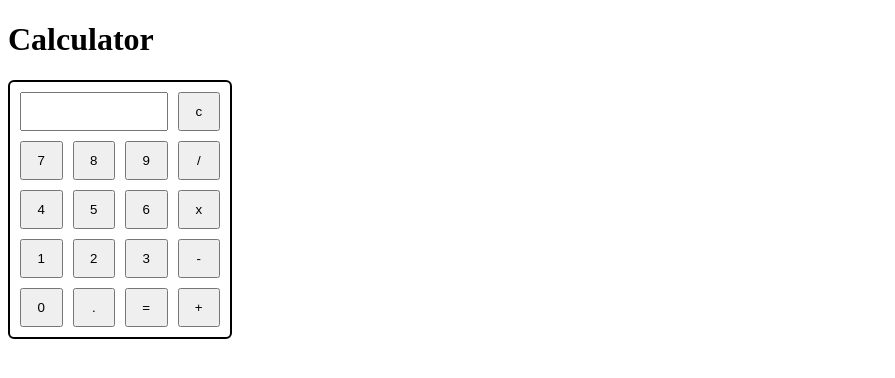
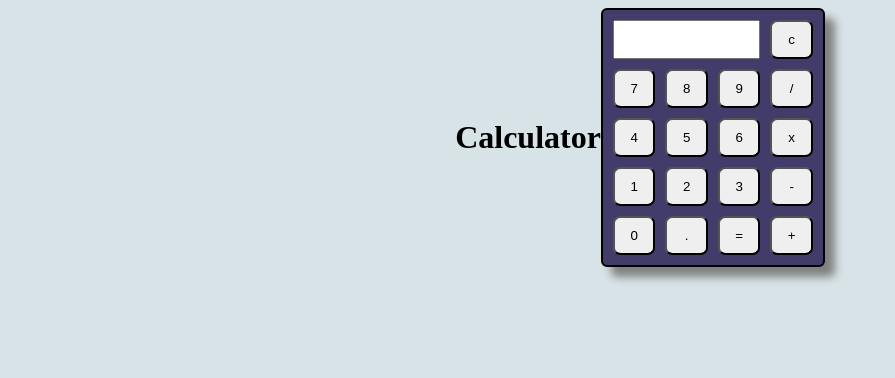
Before and after one commit to gauravkmr065/Calculator, a plain HTML site: page index.html in a window 1280 px wide. Shown: the whole page, without its empty margins (0-895 px from the left). Drawn offline with Linux system fonts and the light colour scheme.

Commit message:
Update main.css

```diff
--- a/main.css
+++ b/main.css
@@ -1,6 +1,3 @@
-
-
-/* key rules */
 .calculator {
 	display: grid;
 	grid-template-columns: repeat(4, 1fr);
@@ -8,6 +5,7 @@
 }
 .calculator input {
 	grid-column: 1 / span 3;
+	/* box-shadow: 3px 3px 1px grey; */
 }
 
 .calculator {
@@ -15,9 +13,22 @@
 	border: 2px solid black;
 	border-radius: 6px;
 	max-width: 200px;
+	box-shadow: 10px 10px 8px grey;
+	background-color: #413c69;
+
 }
 
 .calculator input, .calculator button {
 	display: block;
 	padding: 10px 0;
 }
+button{
+	/* box-shadow: 3px 3px  grey; */
+	border-radius: 18%;
+}
+body{
+	display: flex;
+	justify-content: center;
+	align-items: center;
+	background-color: #d8e3e7;
+}
```
